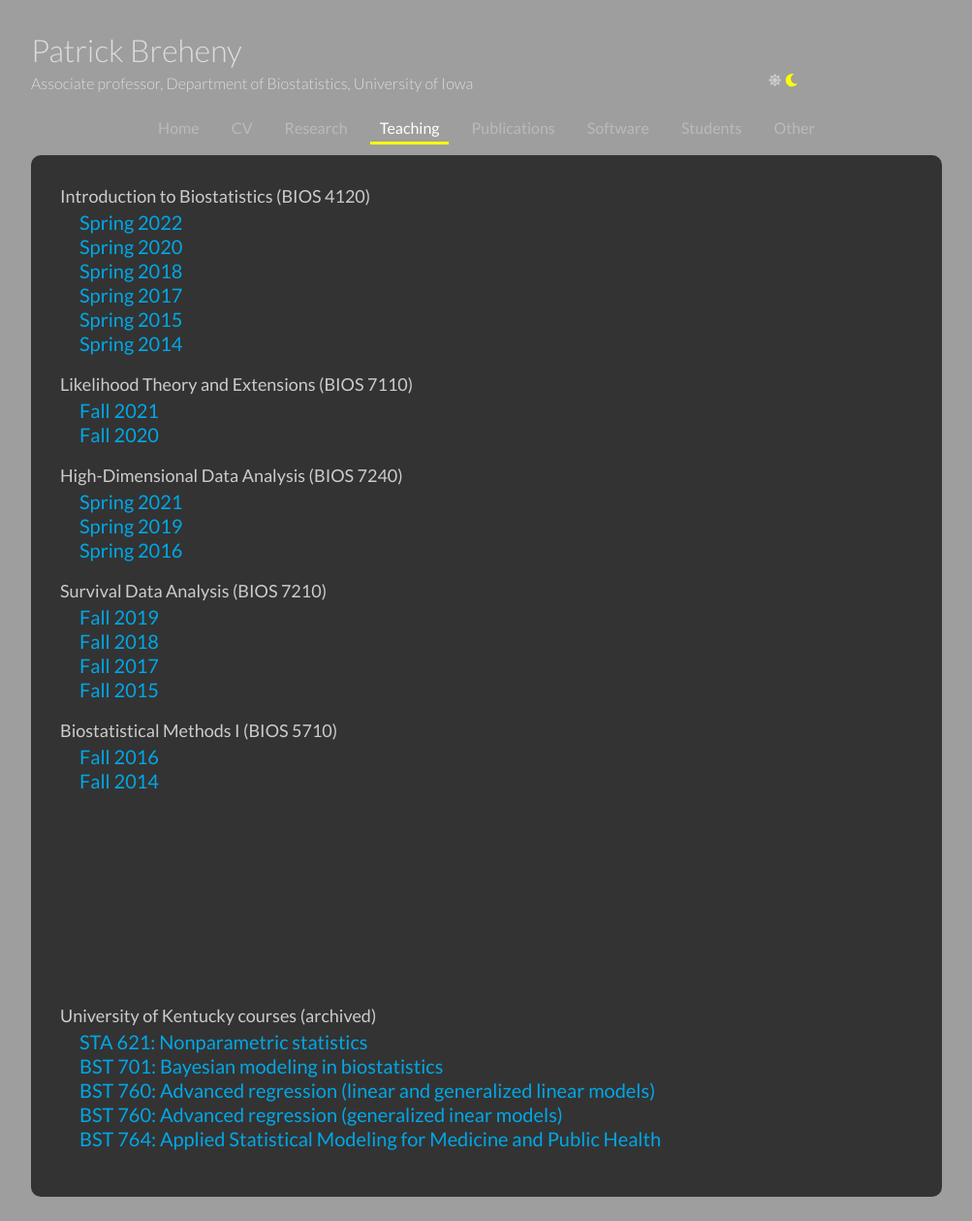
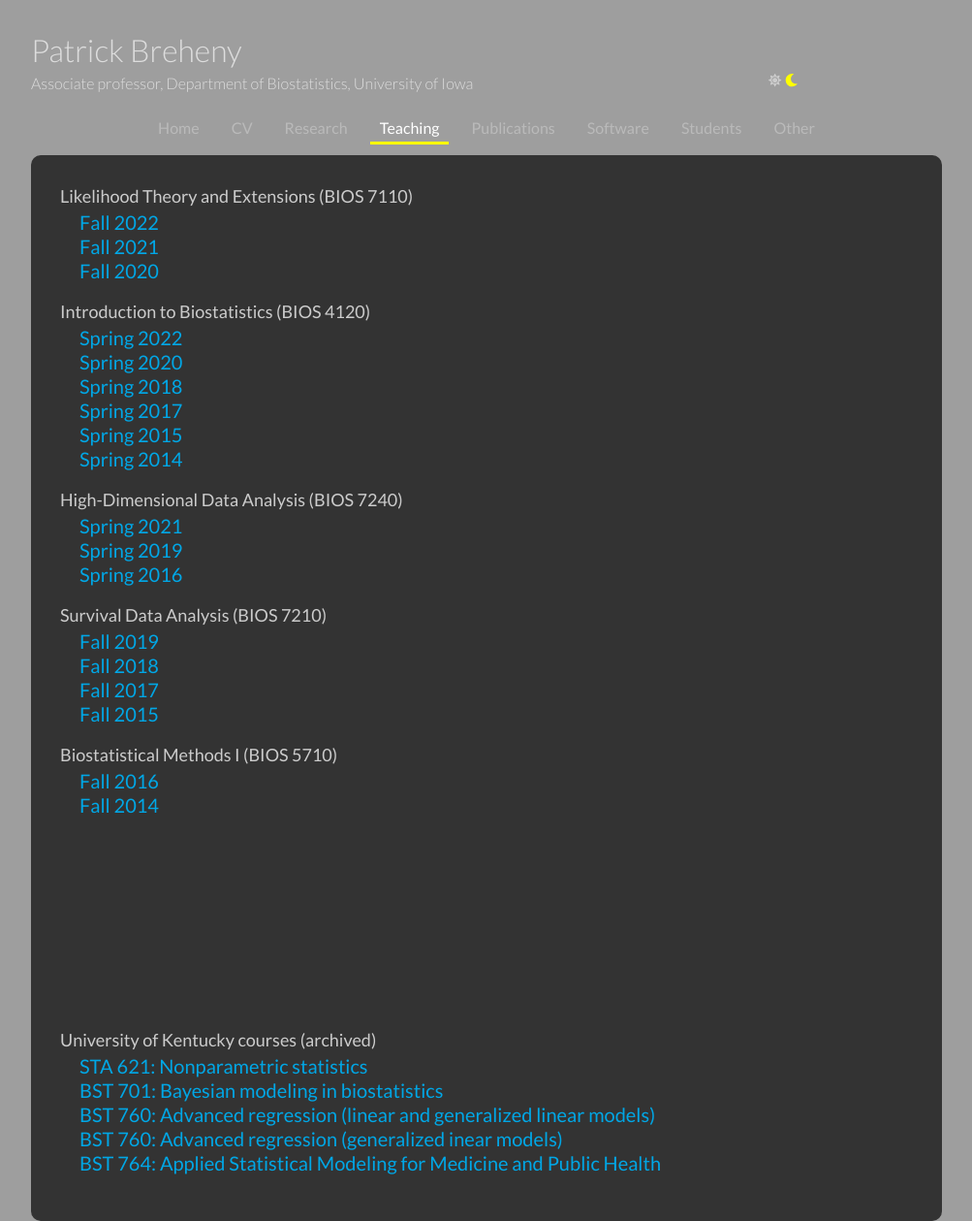
Before and after one commit to pbreheny/web, a Jekyll site: the page built from teaching.html, in a window 1280 px wide. Shown: the whole page at 97% size, without its empty margins (138-1141 px from the left). Built offline with Jekyll 4.4.1, drawn with Linux system fonts in a browser that asks for light colours; nearby versions of some CDN libraries; before the commit the page ends 1234 px from its top, so only the background shows below that; some of the changed lines change nothing that is shown; grey boxes are pictures that could not be loaded.

Commit message:
7110:f22

```diff
--- a/teaching.html
+++ b/teaching.html
@@ -1,6 +1,13 @@
 ---
 layout: default
 ---
+
+<h4>Likelihood Theory and Extensions (BIOS 7110)</h4>
+<div class="semester">
+  <h3><a href="7110/f22/index.html">Fall 2022</a></h3>
+  <h3><a href="7110/f21/index.html">Fall 2021</a></h3>
+  <h3><a href="7110/f20/index.html">Fall 2020</a></h3>
+</div>
 
 <h4>Introduction to Biostatistics (BIOS 4120)</h4>
 <div class="semester">
@@ -10,12 +17,6 @@
   <h3><a href="4120/s17/index.html">Spring 2017</a></h3>
   <h3><a href="4120/s15/index.html">Spring 2015</a></h3>
   <h3><a href="4120/s14/index.html">Spring 2014</a></h3>
-</div>
-
-<h4>Likelihood Theory and Extensions (BIOS 7110)</h4>
-<div class="semester">
-  <h3><a href="7110/f21/index.html">Fall 2021</a></h3>
-  <h3><a href="7110/f20/index.html">Fall 2020</a></h3>
 </div>
 
 <h4>High-Dimensional Data Analysis (BIOS 7240)</h4>
```
